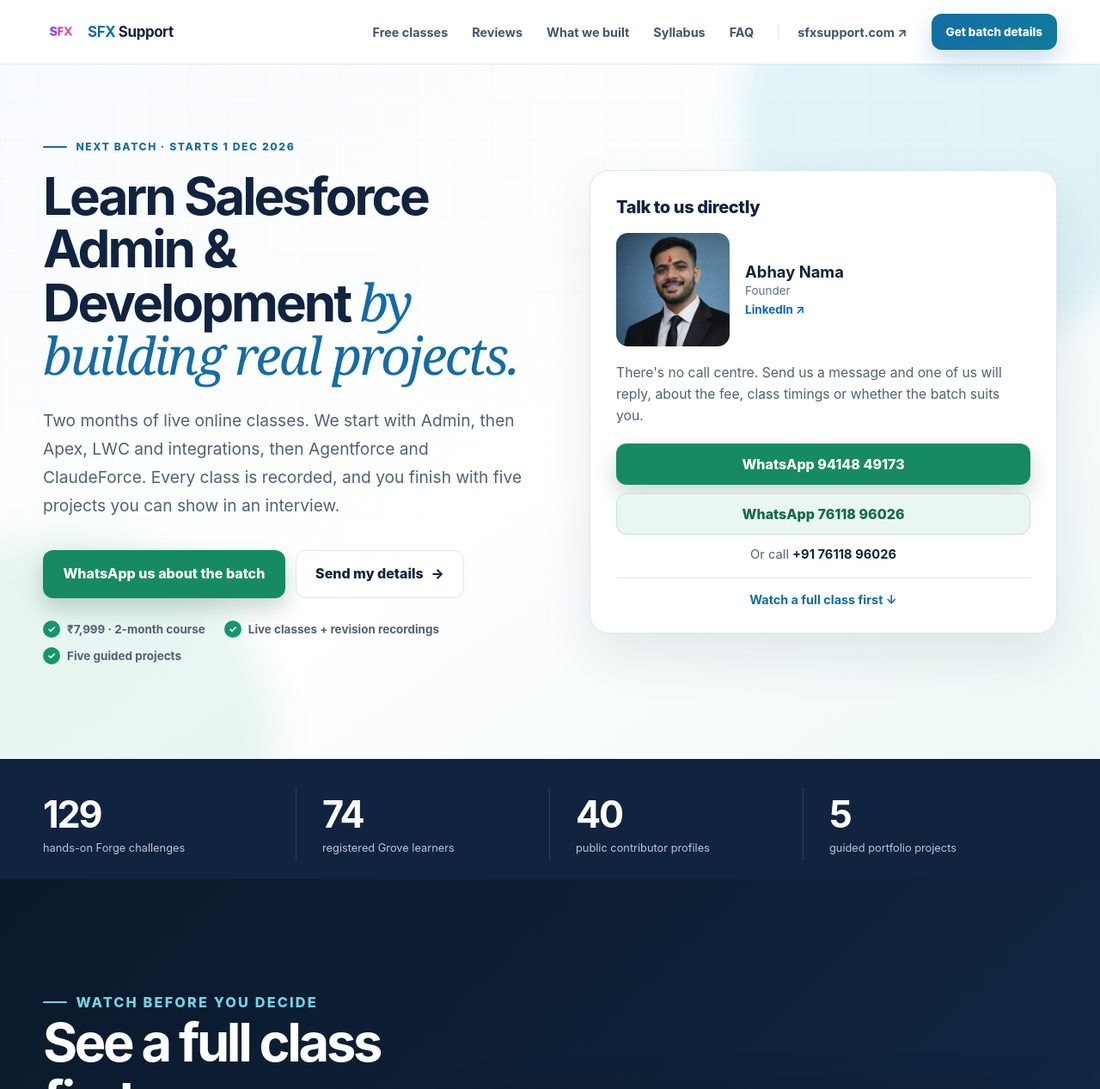
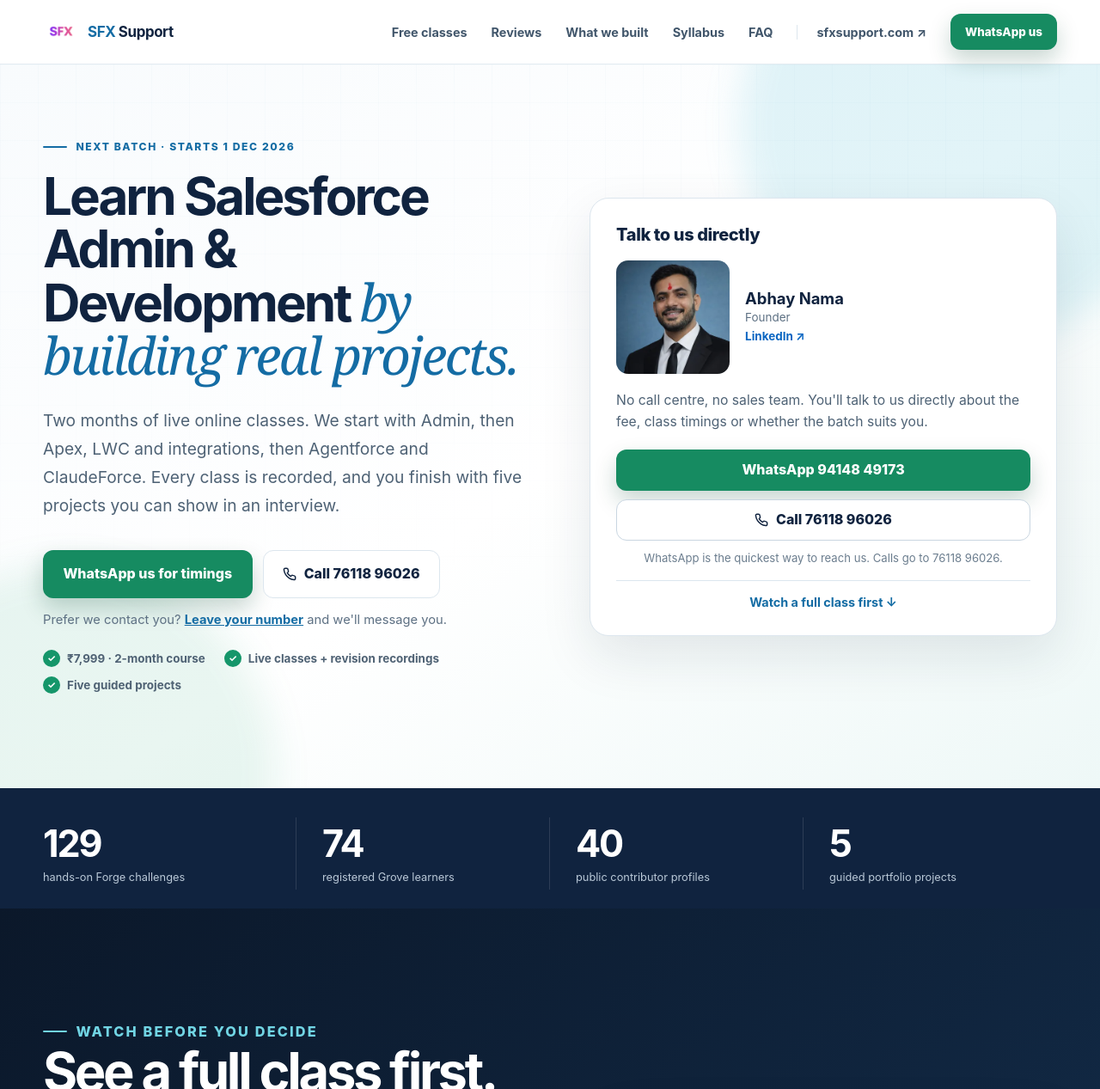
Before and after one commit to sfxsupport/main, a Jekyll site: the page built from salesforce-training/index.html, in a window 1280 px wide and 1400 px high, cut to the strip 0-1267 px from the top of the window. Shown: the whole strip at 86% size. Built offline with Jekyll 4.4.1, drawn with Linux system fonts in a browser that asks for light colours; some of the changed text lies outside the part shown.

Commit message:
Training page: WhatsApp 94148 49173 and call 76118 96026 as the two actions
- Hero, founder card, header and phone bar offer WhatsApp (94148 49173) and a
  call button (76118 96026); 76118 96026 is no longer a WhatsApp link.
- WhatsApp opens with a short message asking for the class timings.
- Class video is smaller and shows the full 16:9 thumbnail.

Co-Authored-By: Claude Opus 5.5 <noreply@anthropic.com>

```diff
--- a/_layouts/campaign.html
+++ b/_layouts/campaign.html
@@ -106,7 +106,7 @@
           {
             "@type": "Question",
             "name": "How can I ask about the next SFX batch?",
-            "acceptedAnswer": { "@type": "Answer", "text": "WhatsApp SFX Support on +91 94148 49173 or +91 76118 96026, call +91 76118 96026, or email founders@sfxsupport.com." }
+            "acceptedAnswer": { "@type": "Answer", "text": "WhatsApp SFX Support on +91 94148 49173, call +91 76118 96026, or email founders@sfxsupport.com." }
           }
         ]
       }
@@ -144,7 +144,7 @@
         <a href="/" data-cta="header_home">sfxsupport.com <span aria-hidden="true">↗</span></a>
       </nav>
       <a class="campaign-home-link" href="/" data-cta="header_home_mobile">sfxsupport.com <span aria-hidden="true">↗</span></a>
-      <a class="button button--small button--primary" href="#enquire" data-cta="header_enquire">Get batch details</a>
+      <a class="button button--small button--whatsapp" href="https://wa.me/919414849173?text=Hi%2C%20I%20saw%20the%20Salesforce%20batch%20page.%20Please%20send%20me%20the%20class%20timings%20and%20details%20for%20the%201%20December%20batch." target="_blank" rel="noopener" data-cta="header_whatsapp">WhatsApp us</a>
     </div>
   </header>
 
@@ -177,8 +177,8 @@
   </footer>
 
   <div class="mobile-cta" data-mobile-cta>
-    <a class="mobile-cta__enquire" href="#enquire" data-cta="mobile_enquire">Get batch details <span aria-hidden="true">→</span></a>
-    <a class="mobile-cta__whatsapp" href="https://wa.me/919414849173?text=Hi%20SFX%20Support%2C%20I%20want%20to%20enquire%20about%20the%201%20December%20two-month%20Salesforce%20course%20priced%20at%20%E2%82%B97%2C999." target="_blank" rel="noopener" data-cta="mobile_whatsapp" aria-label="Enquire for the 1 December Salesforce batch on WhatsApp">WhatsApp</a>
+    <a class="mobile-cta__whatsapp" href="https://wa.me/919414849173?text=Hi%2C%20I%20saw%20the%20Salesforce%20batch%20page.%20Please%20send%20me%20the%20class%20timings%20and%20details%20for%20the%201%20December%20batch." target="_blank" rel="noopener" data-cta="mobile_whatsapp">WhatsApp us</a>
+    <a class="mobile-cta__call" href="tel:+917611896026" data-cta="mobile_call"><svg aria-hidden="true" width="16" height="16" viewBox="0 0 24 24" fill="none" stroke="currentColor" stroke-width="2.2" stroke-linecap="round" stroke-linejoin="round"><path d="M22 16.9v3a2 2 0 0 1-2.2 2 19.8 19.8 0 0 1-8.6-3.1 19.5 19.5 0 0 1-6-6A19.8 19.8 0 0 1 2.1 4.2 2 2 0 0 1 4.1 2h3a2 2 0 0 1 2 1.7c.1.9.4 1.8.7 2.7a2 2 0 0 1-.5 2.1L8 9.8a16 16 0 0 0 6 6l1.3-1.3a2 2 0 0 1 2.1-.4c.9.3 1.8.6 2.7.7a2 2 0 0 1 1.7 2z"/></svg> Call</a>
   </div>
 </body>
 </html>
--- a/assets/css/campaign.css
+++ b/assets/css/campaign.css
@@ -123,8 +123,11 @@ button, a { -webkit-tap-highlight-color: transparent; }
 /* Founders + direct contact (hero) */
 .button--whatsapp { color: #fff; background: #168b61; box-shadow: 0 12px 26px rgba(8, 72, 48, .22); }
 .button--whatsapp:hover { background: #12774f; }
-.button--whatsapp-light { color: #0f6a48; background: #e9f7f0; border-color: #bfe5d2; }
-.button--whatsapp-light:hover { background: #dcf2e7; }
+.button--call { color: var(--campaign-ink); background: #fff; border-color: #c9d6e1; }
+.button--call:hover { border-color: var(--campaign-blue); color: var(--campaign-blue); }
+.hero__form-link { margin: 16px 0 0; color: #5d7083; font-size: .92rem; }
+.hero__form-link a { color: var(--campaign-blue); font-weight: 700; }
+.founder-card__hours { margin: 12px 0 0; color: #6b7d8e; font-size: .82rem; text-align: center; }
 .founder-card { padding: 30px; background: #fff; border: 1px solid var(--campaign-line); border-radius: 22px; box-shadow: 0 24px 60px rgba(16, 35, 63, .1); }
 .founder-card__kicker { margin: 0; color: var(--campaign-ink); font-size: 1.25rem; font-weight: 800; letter-spacing: -.02em; }
 .founder-card__person { margin-top: 18px; }
@@ -139,9 +142,6 @@ button, a { -webkit-tap-highlight-color: transparent; }
 .founder-card__text { margin: 18px 0 0; color: #4e6275; font-size: .98rem; line-height: 1.6; }
 .founder-card__actions { display: grid; gap: 10px; margin-top: 20px; }
 .founder-card__actions .button { width: 100%; }
-.founder-card__call { justify-self: center; margin-top: 4px; color: #4e6275; font-size: .92rem; text-decoration: none; }
-.founder-card__call strong { color: var(--campaign-ink); }
-.founder-card__call:hover strong { color: var(--campaign-blue); }
 .founder-card__youtube { display: block; margin-top: 18px; padding-top: 16px; border-top: 1px solid var(--campaign-line); color: var(--campaign-blue); font-size: .9rem; font-weight: 700; text-align: center; text-decoration: none; }
 .founder-card__youtube:hover { text-decoration: underline; }
 
@@ -298,8 +298,6 @@ button, a { -webkit-tap-highlight-color: transparent; }
 .youtube-player button:hover > span { transform: scale(1.08); }
 .youtube-player button strong { margin-top: 6px; font-size: 1rem; }
 .youtube-player button small { color: #c1d0dc; }
-#classes .youtube-player > img { opacity: 1; }
-#classes .youtube-player::after { display: none; }
 .youtube-player iframe { width: 100%; height: 100%; border: 0; }
 .hero-youtube { border: 9px solid #fff; border-radius: 25px; box-shadow: var(--campaign-shadow); transform: rotate(1.25deg); }
 .hero-youtube > img { opacity: 1; }
@@ -395,6 +393,8 @@ button, a { -webkit-tap-highlight-color: transparent; }
 .class-list a { display: flex; align-items: center; gap: 12px; padding: 10px 12px; color: #d6e2ec; border-radius: 10px; font-size: .95rem; font-weight: 600; text-decoration: none; }
 .class-list a:hover { color: #fff; background: rgba(255, 255, 255, .07); }
 .class-list a > span { display: grid; place-items: center; flex: 0 0 26px; height: 26px; color: #0b182a; background: #7bd6e7; border-radius: 50%; font-size: .74rem; font-weight: 800; }
+#classes .youtube-grid { grid-template-columns: 1fr 1fr; gap: 56px; }
+#classes .youtube-player { width: 100%; max-width: 520px; justify-self: end; }
 #classes .youtube-player > img { opacity: 1; }
 #classes .youtube-player::after { display: none; }
 .youtube-player iframe { position: absolute; inset: 0; width: 100%; height: 100%; border: 0; }
@@ -432,7 +432,8 @@ button, a { -webkit-tap-highlight-color: transparent; }
   .journey-intro img { max-width: 620px; }
   .product-showcase, .product-showcase--forge { grid-template-columns: 1fr; padding: 42px; }
   .product-showcase--forge .forge-window { order: 2; }
-  .youtube-grid, .fit-grid { grid-template-columns: 1fr; gap: 54px; }
+  .youtube-grid, .fit-grid, #classes .youtube-grid { grid-template-columns: 1fr; gap: 54px; }
+  #classes .youtube-player { justify-self: start; }
   .youtube-copy, .fit-copy { max-width: 760px; }
   .contributor-grid { grid-template-columns: repeat(4, 1fr); }
 }
@@ -497,10 +498,10 @@ button, a { -webkit-tap-highlight-color: transparent; }
   .campaign-footer { padding-bottom: 92px; }
   .campaign-footer__grid, .campaign-footer__legal { grid-template-columns: 1fr; display: grid; }
   .campaign-footer__links { margin-top: 8px; }
-  .mobile-cta { position: fixed; z-index: 1000; right: 14px; bottom: 14px; left: 14px; display: grid; grid-template-columns: 1fr auto; gap: 8px; transition: opacity .2s ease, transform .2s ease; }
+  .mobile-cta { position: fixed; z-index: 1000; right: 14px; bottom: 14px; left: 14px; display: grid; grid-template-columns: 1.4fr 1fr; gap: 8px; transition: opacity .2s ease, transform .2s ease; }
   .mobile-cta.is-hidden { opacity: 0; transform: translateY(16px); pointer-events: none; }
   .mobile-cta a { display: flex; align-items: center; justify-content: center; gap: 8px; min-height: 52px; padding: 0 18px; color: #fff; border: 1px solid rgba(255, 255, 255, .22); border-radius: 13px; font-weight: 800; text-decoration: none; }
-  .mobile-cta__enquire { background: linear-gradient(135deg, var(--campaign-blue), #0f7c9a); box-shadow: 0 14px 36px rgba(10, 52, 82, .32); }
+  .mobile-cta__call { background: var(--campaign-ink); box-shadow: 0 14px 36px rgba(10, 30, 52, .32); }
   .mobile-cta__whatsapp { background: #168b61; box-shadow: 0 14px 36px rgba(8, 42, 29, .3); }
 }
 
--- a/salesforce-training/index.html
+++ b/salesforce-training/index.html
@@ -24,9 +24,10 @@ batch_seats: ""
       <p class="hero__lead">Two months of live online classes. We start with Admin, then Apex, LWC and integrations, then Agentforce and ClaudeForce. Every class is recorded, and you finish with five projects you can show in an interview.</p>
 
       <div class="hero__actions">
-        <a class="button button--whatsapp button--large" href="https://wa.me/919414849173?text=Hi%20SFX%20Support%2C%20I%20want%20to%20enquire%20about%20the%201%20December%20two-month%20Salesforce%20course%20priced%20at%20%E2%82%B97%2C999." target="_blank" rel="noopener" data-cta="hero_whatsapp">WhatsApp us about the batch</a>
-        <a class="button button--secondary button--large" href="#enquire" data-cta="hero_enquire">Send my details <span aria-hidden="true">→</span></a>
+        <a class="button button--whatsapp button--large" href="https://wa.me/919414849173?text=Hi%2C%20I%20saw%20the%20Salesforce%20batch%20page.%20Please%20send%20me%20the%20class%20timings%20and%20details%20for%20the%201%20December%20batch." target="_blank" rel="noopener" data-cta="hero_whatsapp">WhatsApp us for timings</a>
+        <a class="button button--secondary button--large" href="tel:+917611896026" data-cta="hero_call"><svg aria-hidden="true" width="16" height="16" viewBox="0 0 24 24" fill="none" stroke="currentColor" stroke-width="2.2" stroke-linecap="round" stroke-linejoin="round"><path d="M22 16.9v3a2 2 0 0 1-2.2 2 19.8 19.8 0 0 1-8.6-3.1 19.5 19.5 0 0 1-6-6A19.8 19.8 0 0 1 2.1 4.2 2 2 0 0 1 4.1 2h3a2 2 0 0 1 2 1.7c.1.9.4 1.8.7 2.7a2 2 0 0 1-.5 2.1L8 9.8a16 16 0 0 0 6 6l1.3-1.3a2 2 0 0 1 2.1-.4c.9.3 1.8.6 2.7.7a2 2 0 0 1 1.7 2z"/></svg> Call 76118 96026</a>
       </div>
+      <p class="hero__form-link">Prefer we contact you? <a href="#enquire" data-cta="hero_enquire">Leave your number</a> and we'll message you.</p>
 
       <ul class="hero__assurances" aria-label="Program highlights">
         <li><span aria-hidden="true">✓</span> ₹7,999 · 2-month course</li>
@@ -43,12 +44,12 @@ batch_seats: ""
           <figcaption><strong>Abhay Nama</strong><span>Founder</span><a class="founder-card__linkedin" href="https://www.linkedin.com/in/abhay-nama-0739793a7" target="_blank" rel="noopener" data-cta="founder_linkedin_abhay">LinkedIn <span aria-hidden="true">↗</span></a></figcaption>
         </figure>
       </div>
-      <p class="founder-card__text">There's no call centre. Send us a message and one of us will reply, about the fee, class timings or whether the batch suits you.</p>
+      <p class="founder-card__text">No call centre, no sales team. You'll talk to us directly about the fee, class timings or whether the batch suits you.</p>
       <div class="founder-card__actions">
-        <a class="button button--whatsapp" href="https://wa.me/919414849173?text=Hi%20SFX%20Support%2C%20I%20want%20to%20enquire%20about%20the%201%20December%20two-month%20Salesforce%20course%20priced%20at%20%E2%82%B97%2C999." target="_blank" rel="noopener" data-cta="founder_whatsapp">WhatsApp 94148 49173</a>
-        <a class="button button--whatsapp-light" href="https://wa.me/917611896026?text=Hi%20SFX%20Support%2C%20I%20want%20to%20enquire%20about%20the%201%20December%20two-month%20Salesforce%20course%20priced%20at%20%E2%82%B97%2C999." target="_blank" rel="noopener" data-cta="founder_whatsapp_secondary">WhatsApp 76118 96026</a>
-        <a class="founder-card__call" href="tel:+917611896026" data-cta="founder_call">Or call <strong>+91 76118 96026</strong></a>
+        <a class="button button--whatsapp" href="https://wa.me/919414849173?text=Hi%2C%20I%20saw%20the%20Salesforce%20batch%20page.%20Please%20send%20me%20the%20class%20timings%20and%20details%20for%20the%201%20December%20batch." target="_blank" rel="noopener" data-cta="founder_whatsapp">WhatsApp 94148 49173</a>
+        <a class="button button--call" href="tel:+917611896026" data-cta="founder_call"><svg aria-hidden="true" width="16" height="16" viewBox="0 0 24 24" fill="none" stroke="currentColor" stroke-width="2.2" stroke-linecap="round" stroke-linejoin="round"><path d="M22 16.9v3a2 2 0 0 1-2.2 2 19.8 19.8 0 0 1-8.6-3.1 19.5 19.5 0 0 1-6-6A19.8 19.8 0 0 1 2.1 4.2 2 2 0 0 1 4.1 2h3a2 2 0 0 1 2 1.7c.1.9.4 1.8.7 2.7a2 2 0 0 1-.5 2.1L8 9.8a16 16 0 0 0 6 6l1.3-1.3a2 2 0 0 1 2.1-.4c.9.3 1.8.6 2.7.7a2 2 0 0 1 1.7 2z"/></svg> Call 76118 96026</a>
       </div>
+      <p class="founder-card__hours">WhatsApp is the quickest way to reach us. Calls go to 76118 96026.</p>
       <a class="founder-card__youtube" href="#classes" data-cta="hero_youtube">Watch a full class first <span aria-hidden="true">↓</span></a>
     </aside>
   </div>
@@ -92,7 +93,7 @@ batch_seats: ""
       <a class="text-link" href="https://www.youtube.com/playlist?list=UUc1viN8c8g9PRCNX4RJU5HQ" target="_blank" rel="noopener" data-cta="class_playlist">Open the full playlist on YouTube <span aria-hidden="true">↗</span></a>
     </div>
     <div class="youtube-player reveal" data-youtube-video="YCHPTM_HOI8">
-      <img src="https://i.ytimg.com/vi/YCHPTM_HOI8/hqdefault.jpg" width="480" height="360" loading="lazy" decoding="async" alt="Batch Apex part 2 class on YouTube">
+      <img src="https://i.ytimg.com/vi/YCHPTM_HOI8/maxresdefault.jpg" width="1280" height="720" loading="lazy" decoding="async" alt="Batch Apex part 2 class on YouTube">
       <button type="button" aria-label="Play the Batch Apex part 2 class" data-youtube-load>
         <span aria-hidden="true">▶</span>
       </button>
@@ -288,7 +289,7 @@ batch_seats: ""
     <div class="faq-intro reveal">
       <p class="eyebrow"><span></span> FAQ</p>
       <h2>Frequently asked questions</h2>
-      <p>Didn't find your question? WhatsApp us on 94148 49173 or 76118 96026, or email us. You'll get a reply from one of the founders.</p>
+      <p>Didn't find your question? WhatsApp us on 94148 49173, call 76118 96026, or email us. You'll get a reply from one of the founders.</p>
       <a href="mailto:founders@sfxsupport.com" data-cta="faq_email">founders@sfxsupport.com</a>
     </div>
     <div class="faq-list">
@@ -299,7 +300,7 @@ batch_seats: ""
       <details class="reveal"><summary>Do I need a Salesforce org?<span aria-hidden="true">+</span></summary><div><p>You can read SFX Forge questions without one. Signing in and connecting an org enables real execution and saved progress. Grove project requirements are explained as you enter each stage.</p></div></details>
       <details class="reveal"><summary>Is a job or paid opportunity guaranteed?<span aria-hidden="true">+</span></summary><div><p>No. There is no job guarantee. Any paid opportunity depends on visible milestone eligibility and a separate written offer. Individual learning and career outcomes vary.</p></div></details>
       <details class="reveal"><summary>Can beginners and experienced professionals join?<span aria-hidden="true">+</span></summary><div><p>The path begins with foundations and moves into integrations, delivery and AI. Your fit still depends on your current goals, available time and willingness to complete the work, so message us with your background.</p></div></details>
-      <details class="reveal"><summary>How do I enquire for the 1 December batch?<span aria-hidden="true">+</span></summary><div><p>Complete the enquiry form below, WhatsApp us on <a href="https://wa.me/919414849173?text=Hi%20SFX%20Support%2C%20I%20want%20to%20enquire%20about%20the%201%20December%20two-month%20Salesforce%20course%20priced%20at%20%E2%82%B97%2C999." target="_blank" rel="noopener" data-cta="faq_whatsapp">+91 94148 49173</a> or <a href="https://wa.me/917611896026?text=Hi%20SFX%20Support%2C%20I%20want%20to%20enquire%20about%20the%201%20December%20two-month%20Salesforce%20course%20priced%20at%20%E2%82%B97%2C999." target="_blank" rel="noopener" data-cta="faq_whatsapp_secondary">+91 76118 96026</a>, call <a href="tel:+917611896026" data-cta="faq_call">+91 76118 96026</a>, or email <a href="mailto:founders@sfxsupport.com" data-cta="faq_email_inline">founders@sfxsupport.com</a>.</p></div></details>
+      <details class="reveal"><summary>How do I enquire for the 1 December batch?<span aria-hidden="true">+</span></summary><div><p>Complete the enquiry form below, WhatsApp us on <a href="https://wa.me/919414849173?text=Hi%2C%20I%20saw%20the%20Salesforce%20batch%20page.%20Please%20send%20me%20the%20class%20timings%20and%20details%20for%20the%201%20December%20batch." target="_blank" rel="noopener" data-cta="faq_whatsapp">+91 94148 49173</a>, call <a href="tel:+917611896026" data-cta="faq_call">+91 76118 96026</a>, or email <a href="mailto:founders@sfxsupport.com" data-cta="faq_email_inline">founders@sfxsupport.com</a>.</p></div></details>
     </div>
   </div>
 </section>
```
Also changed, not shown: other parts of salesforce-training/index.html (+1 -2 lines).
